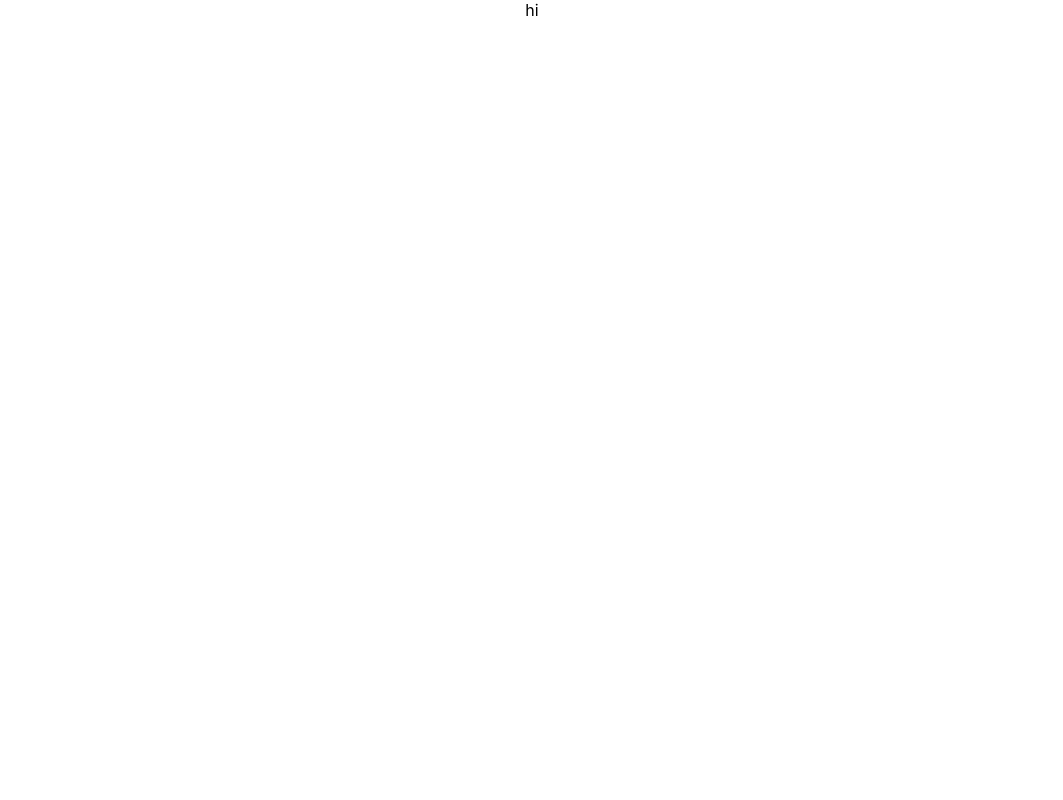
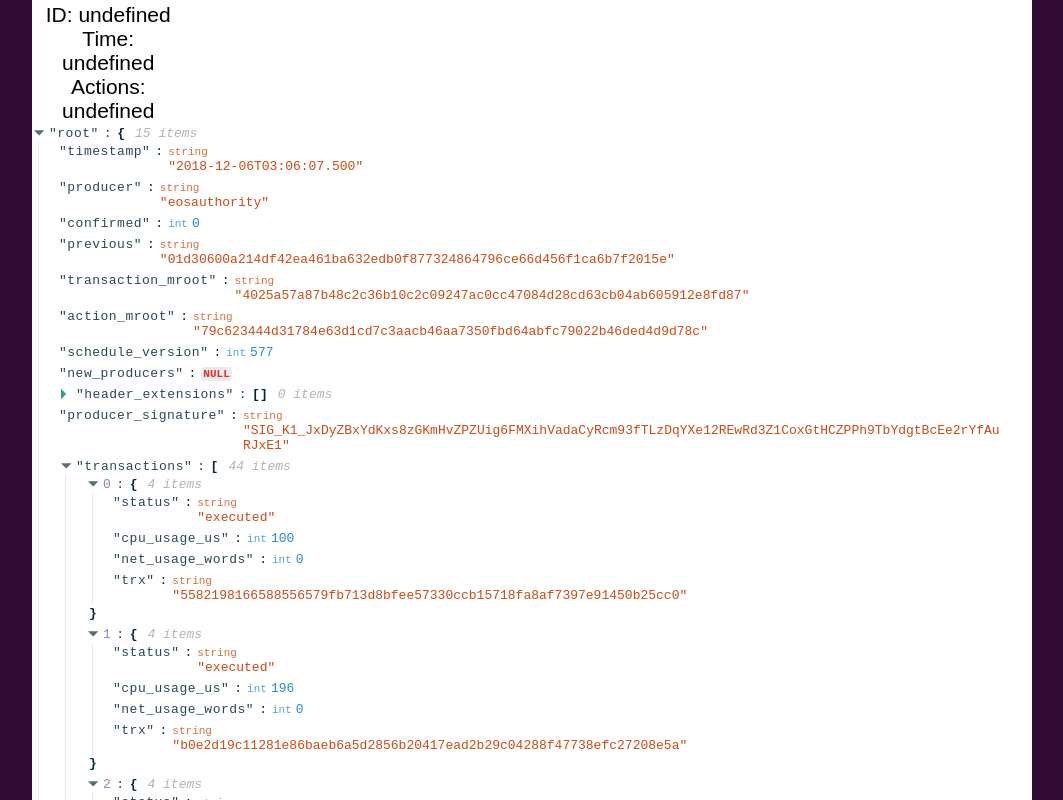
Before and after one commit to travisCarson/block-ten, a React (Create React App) app: page / in a window 1280 px wide. Shown: the top 800 px of the page, without its empty margins (108-1171 px from the left). Built offline with nearby package versions, Linux system fonts and the light colour scheme.

Commit message:
Style raw json component

```diff
--- a/package.json
+++ b/package.json
@@ -11,6 +11,7 @@
   "dependencies": {
     "react": "^16.6.3",
     "react-dom": "^16.6.3",
+    "react-json-view": "^1.19.1",
     "react-scripts": "2.1.1"
   },
   "devDependencies": {
--- a/src/components/App/App.css
+++ b/src/components/App/App.css
@@ -1,14 +1,14 @@
 .App {
   text-align: center;
+  background-color: #300c34;
 }
 
-.App-logo {
+/* .App-logo {
   animation: App-logo-spin infinite 20s linear;
   height: 40vmin;
-}
+} */
 
 .App-header {
-  background-color: #300c34;
   min-height: 100vh;
   display: flex;
   flex-direction: column;
@@ -18,15 +18,15 @@
   color: white;
 }
 
-.App-link {
+/* .App-link {
   color: #61dafb;
-}
+} */
 
-@keyframes App-logo-spin {
+/* @keyframes App-logo-spin {
   from {
     transform: rotate(0deg);
   }
   to {
     transform: rotate(360deg);
   }
-}
+} */
--- a/src/components/App/App.js
+++ b/src/components/App/App.js
@@ -1,9 +1,21 @@
 import React, { Component } from "react";
 import "./App.css";
 
+import BlockInfo from "../BlockInfo/BlockInfo";
+import RawBlock from "../RawBlock/RawBlock";
+import dummyBlocks from "../../dummyBlocks";
+import dummyRawJson from "../../dummyRawJson";
+
 class App extends Component {
   render() {
-    return <div className="App">hi</div>;
+    return (
+      <div className="App">
+        <header className="App-header">
+          <BlockInfo info={dummyBlocks} />
+          <RawBlock rawBlock={dummyRawJson} />
+        </header>
+      </div>
+    );
   }
 }
 
--- a/src/components/RawBlock/RawBlock.css
+++ b/src/components/RawBlock/RawBlock.css
@@ -0,0 +1,10 @@
+.raw-block-data {
+  all: initial;
+  width: 1000px;
+  background-color: white;
+}
+
+.string-value {
+  display: block;
+  width: 760px;
+}
--- a/src/components/RawBlock/RawBlock.js
+++ b/src/components/RawBlock/RawBlock.js
@@ -1,8 +1,15 @@
 import React from "react";
+import ReactJson from "react-json-view";
 import "./RawBlock.css";
 
-const RawBlock = props => {
-  return <p>raw json will go here</p>;
-};
+const RawBlock = props => (
+  <div className="raw-block-data">
+    <ReactJson
+      className="raw-block-json"
+      style={{ "word-wrap": "break-word" }}
+      src={props.rawBlock}
+    />
+  </div>
+);
 
 export default RawBlock;
```
Also changed, not shown: 1 other file (tests, documents, lock files or other folders).
